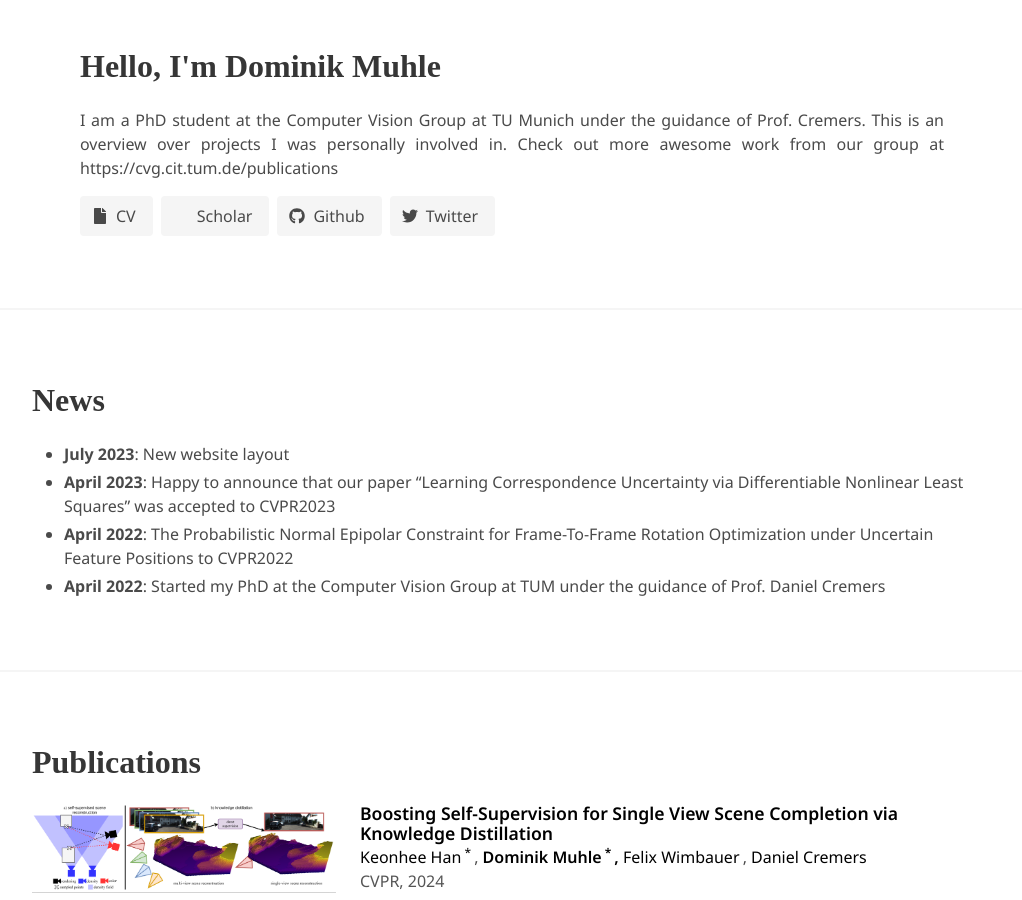
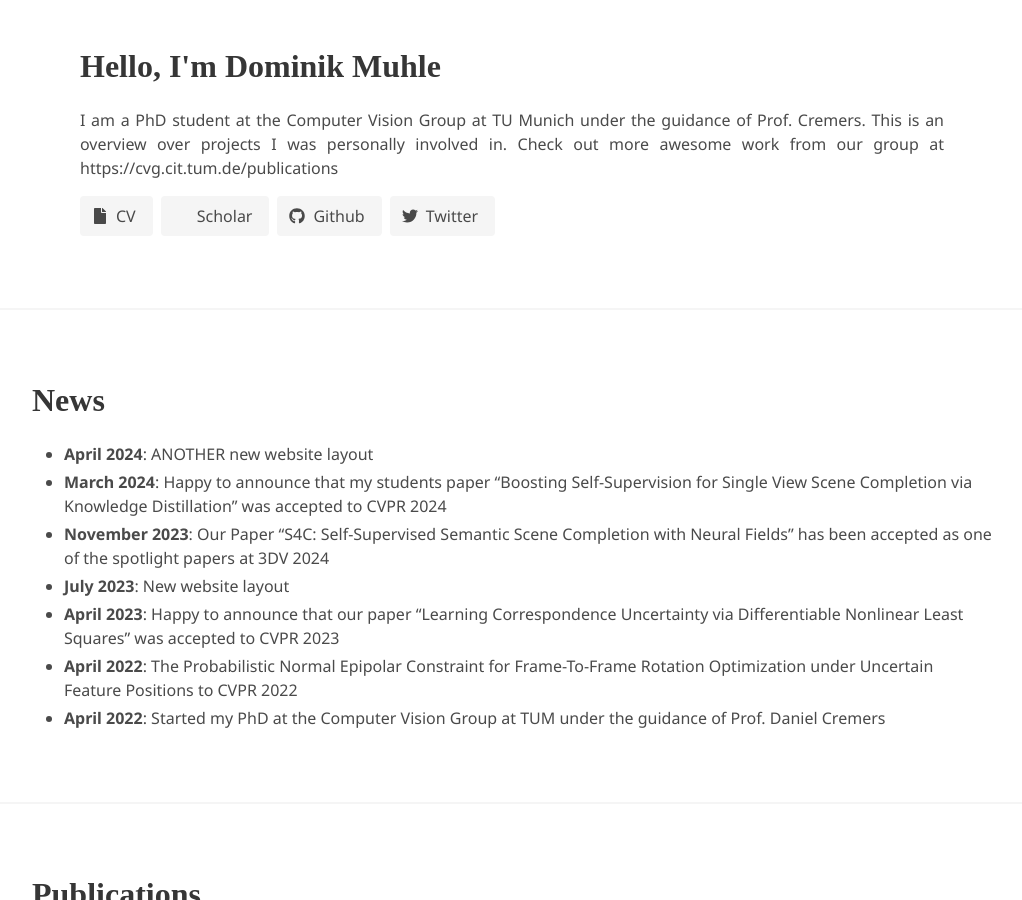
Before and after one commit to vikiehm/vikiehm.github.io, a Jekyll site: the page built from index.html, in a window 1280 px wide and 900 px high. Shown: the whole window, without its empty margins (128-1150 px from the left). Built offline with Jekyll 4.4.1, drawn with Linux system fonts in a browser that asks for light colours; nearby versions of some CDN libraries; some web fonts are replaced; library files that are not in the unit come from our copies; a style sheet for code colours, icons or effects is not loaded.

Commit message:
updated news

```diff
--- a/_data/news.yml
+++ b/_data/news.yml
@@ -1,8 +1,14 @@
+- date: April 2024
+  description: 'ANOTHER new website layout'
+- date: March 2024
+  description: 'Happy to announce that my students paper "Boosting Self-Supervision for Single View Scene Completion via Knowledge Distillation" was accepted to CVPR 2024'
+- date: November 2023
+  description: 'Our Paper "S4C: Self-Supervised Semantic Scene Completion with Neural Fields" has been accepted as one of the spotlight papers at 3DV 2024'
 - date: July 2023
-  description: New website layout
+  description: 'New website layout'
 - date: April 2023
-  description: Happy to announce that our paper "Learning Correspondence Uncertainty via Differentiable Nonlinear Least Squares" was accepted to CVPR2023
+  description: 'Happy to announce that our paper "Learning Correspondence Uncertainty via Differentiable Nonlinear Least Squares" was accepted to CVPR 2023'
 - date: April 2022
-  description: The Probabilistic Normal Epipolar Constraint for Frame-To-Frame Rotation Optimization under Uncertain Feature Positions to CVPR2022
+  description: 'The Probabilistic Normal Epipolar Constraint for Frame-To-Frame Rotation Optimization under Uncertain Feature Positions to CVPR 2022'
 - date: April 2022
-  description: Started my PhD at the Computer Vision Group at TUM under the guidance of Prof. Daniel Cremers
+  description: 'Started my PhD at the Computer Vision Group at TUM under the guidance of Prof. Daniel Cremers'
```
